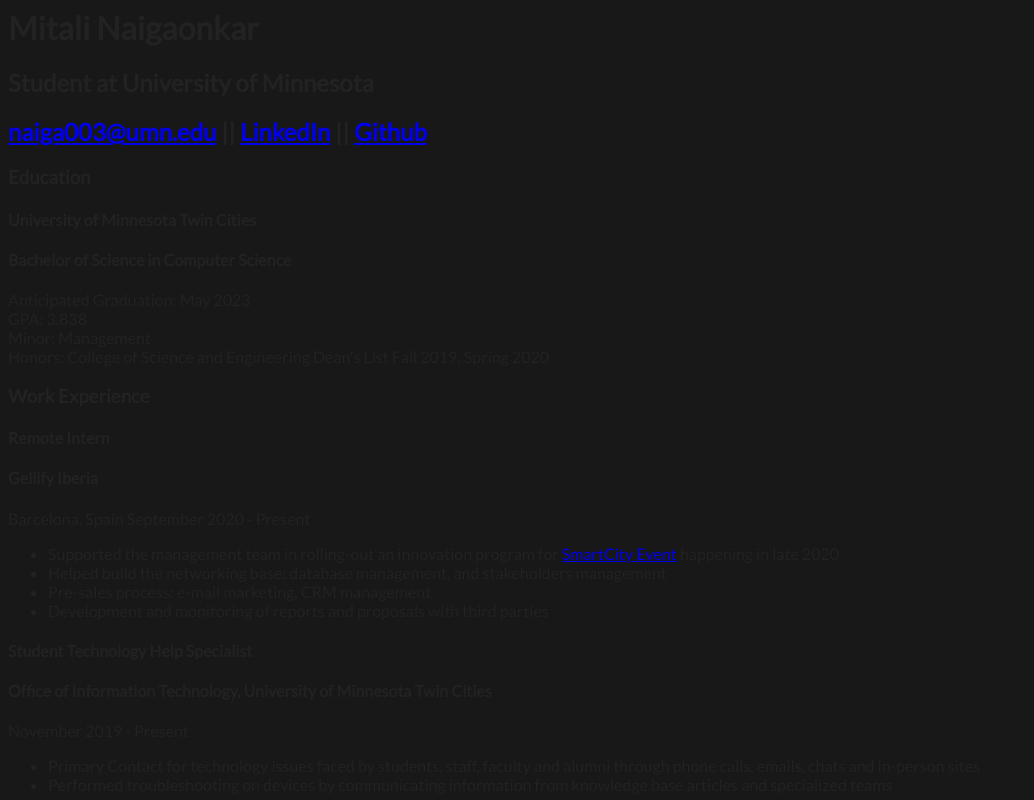
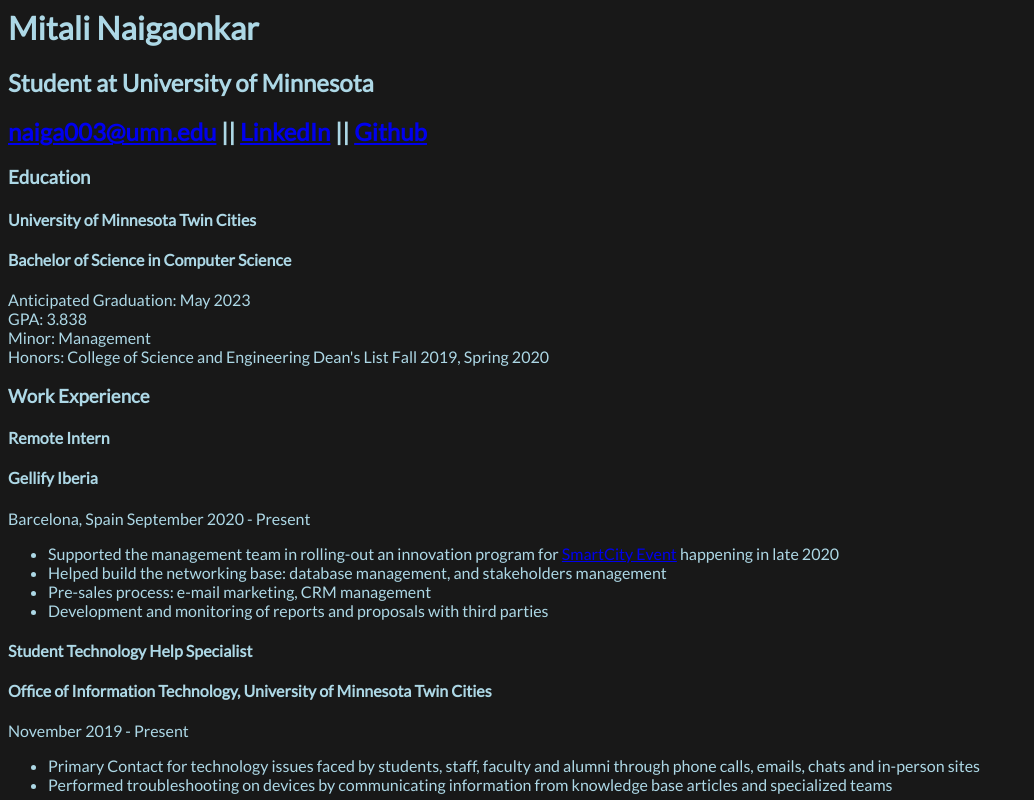
Before and after one commit to metallical/metallical.github.io, a plain HTML site: page index.html in a window 1280 px wide. Shown: the top 800 px of the page, without its empty margins (0-1034 px from the left). Drawn offline with Linux system fonts and the light colour scheme.

Commit message:
Updated color

```diff
--- a/style.css
+++ b/style.css
@@ -2,5 +2,5 @@
   background: #181818;
   font-family: 'Lato', helvetica, arial, sans-serif;
   font-size: 16px;
-  color: #222;
+  color: #add8e6;
 }
```
